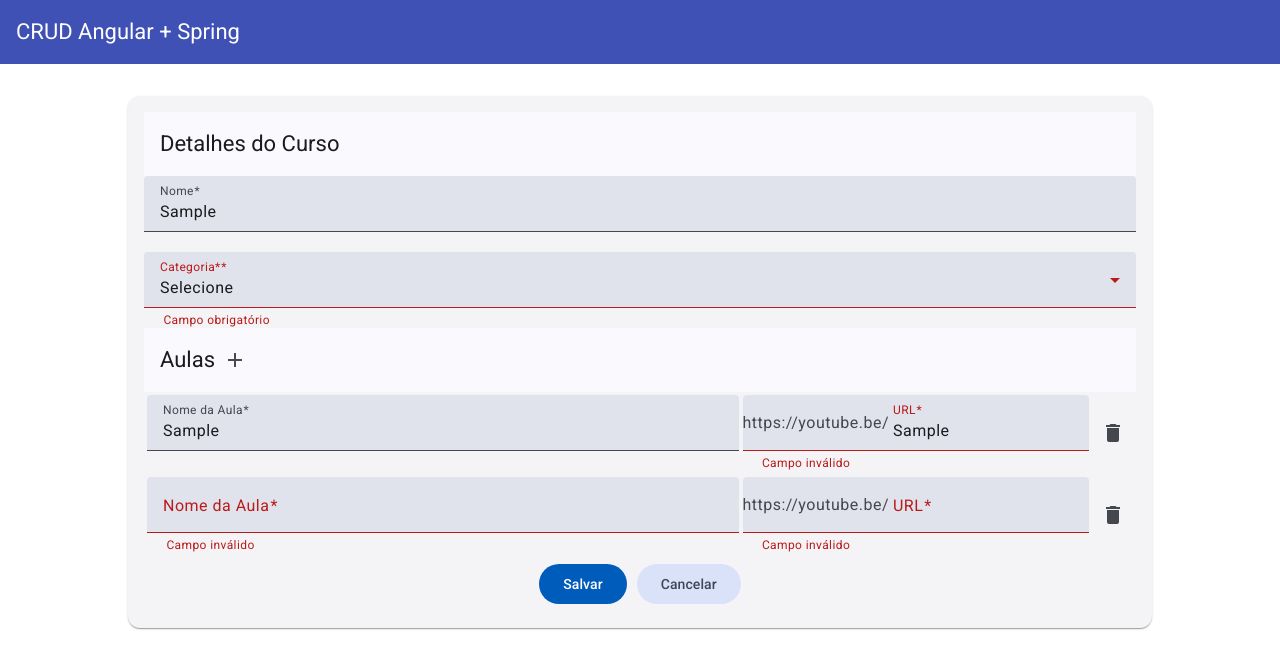
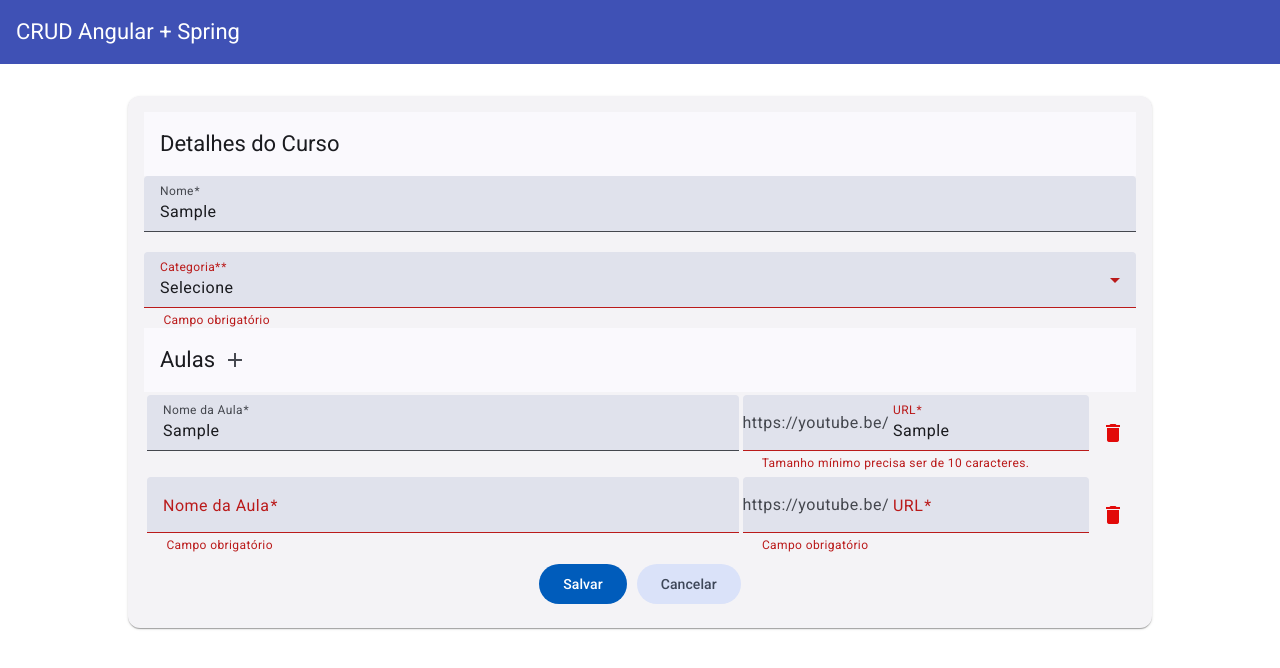
Before and after one commit to michaelconceicao796-byte/crud-angular, an Angular app: page /cursos/new in a window 1280 px wide. Both pictures are taken after typing "Sample", "Sample", "Sample" into the empty fields and a click on the button "add". Shown: the top 668 px of the page. Built offline with nearby package versions, Linux system fonts and the light colour scheme.

Commit message:
crud-angular
Alterado

```diff
--- a/src/app/cursos/containers/curso-form/curso-form.component.html
+++ b/src/app/cursos/containers/curso-form/curso-form.component.html
@@ -24,7 +24,7 @@
         />
 
         <mat-error *ngIf="form.get('name')?.invalid">
-          {{ getErrorMessage('name') }}
+          {{ formUtils.getErrorMessage(form, 'name') }}
         </mat-error>
       </mat-form-field>
 
@@ -38,7 +38,7 @@
         </mat-select>
 
         <mat-error *ngIf="form.get('category')?.invalid">
-          {{ getErrorMessage('category') }}
+          {{ formUtils.getErrorMessage(form, 'category') }}
         </mat-error>
       </mat-form-field>
 
@@ -49,7 +49,8 @@
         </button>
       </mat-toolbar>
 
-      <mat-error *ngIf="isFormArrayRequired()" class="form-array-error">
+      <mat-error *ngIf="formUtils.isFormArrayRequired(form, 'lessons')"
+        class="form-array-error">
         Adicione pelo menos uma aula
       </mat-error>
 
@@ -62,7 +63,8 @@
               <mat-label>Nome da Aula</mat-label>
               <input matInput formControlName="name"/>
             <mat-error *ngIf="getLessonsFormArray()[i].get('name')?.invalid">
-            Campo inválido</mat-error>
+              {{ formUtils.getFormArrayFieldErrorMessage(form, 'lessons', 'name', i) }}
+            </mat-error>
             </mat-form-field>
           </td>
           <td style="width: 30%">
@@ -71,12 +73,13 @@
               <span matPrefix>https://youtube.be/</span>
               <input matInput formControlName="youtubeUrl"/>
             <mat-error *ngIf="getLessonsFormArray()[i].get('youtubeUrl')?.invalid">
-            Campo inválido</mat-error>
+              {{ formUtils.getFormArrayFieldErrorMessage(form, 'lessons', 'youtubeUrl', i) }}
+            </mat-error>
             </mat-form-field>
           </td>
           <td>
-        <button mat-icon-button color="warning" (click)="removeLesson(i)">
-          <mat-icon aria-label="Remover a aula">delete</mat-icon>
+        <button mat-icon-button color="warning" (click)="removeLesson(i)" class="action-column">
+          <mat-icon aria-label="Remover a aula" class="delete-button">delete</mat-icon>
         </button>
           </td>
         </tr>
--- a/src/app/cursos/containers/curso-form/curso-form.component.ts
+++ b/src/app/cursos/containers/curso-form/curso-form.component.ts
@@ -7,6 +7,7 @@ import { CursosService } from '../../services/cursos.service';
 import { MatSnackBar } from '@angular/material/snack-bar';
 import { Curso } from '../../model/curso';
 import { Lesson } from '../../model/lesson';
+import { FormUtilsService } from '../../../pasta/form/form-utils.service';
 
 @Component({
   selector: 'app-curso-form',
@@ -24,7 +25,8 @@ export class CursoFormComponent implements OnInit {
     private readonly service: CursosService,
     private readonly snackBar: MatSnackBar,
     private readonly location: Location,
-    private readonly route: ActivatedRoute,) {
+    private readonly route: ActivatedRoute,
+    public formUtils: FormUtilsService) {
   }
 
   ngOnInit(): void {
@@ -38,10 +40,8 @@ this.form = this.formBuilder.group({
     Validators.maxLength(100)]],
   category: [curso?.category ?? '', [Validators.required]],
   lessons: this.formBuilder.array(this.retrieveLessons(curso), Validators.required)
-});
-  console.log(this.form);
-  console.log(this.form.value);
-  }
+  });
+}
 
   private retrieveLessons(curso: Curso) {
     const lessons = [];
@@ -86,7 +86,7 @@ this.form = this.formBuilder.group({
     this.service.save(this.form.value)
       .subscribe(result => this.onSuccess(), error => this.onError());
   } else {
-    alert('Formulário inválido');
+    this.formUtils.validateAllFormFields(this.form);
   }
 }
 
@@ -102,29 +102,4 @@ this.form = this.formBuilder.group({
   private onError() {
     this.snackBar.open('Erro ao salvar curso.', '', { duration: 3000 });
   }
-
-  getErrorMessage(fieldName: string){
-    const field = this.form.get(fieldName);
-
-    if (field?.hasError('required')){
-      return 'Campo obrigatório';
-    }
-
-    if (field?.hasError('minlength')){
-      const requiredLength = field.errors ? field.errors['minlength']['requiredLength']: 5;
-      return `Tamanho mínimo precisa ser de ${requiredLength} caracteres.`;
-    }
-
-    if (field?.hasError('maxlength')){
-      const requiredLength = field.errors ? field.errors['maxlength']['requiredLength']: 100;
-      return `Tamanho máximo excedido de ${requiredLength} caracteres.`;
-    }
-
-    return 'Campo inválido';
-  }
-
-  isFormArrayRequired() {
-    const lessons = this.form.get('lessons') as UntypedFormArray;
-    return !lessons.valid && lessons.hasError('required') && lessons.touched;
-  }
 }
--- a/src/app/pasta/form/form-utils.service.ts
+++ b/src/app/pasta/form/form-utils.service.ts
@@ -7,6 +7,18 @@ import { UntypedFormArray, UntypedFormControl, UntypedFormGroup } from '@angular
 export class FormUtilsService {
 
   constructor() { }
+
+  validateAllFormFields(formGroup: UntypedFormGroup | UntypedFormArray) {
+    Object.keys(formGroup.controls).forEach(field => {
+      const control = formGroup.get(field);
+      if (control instanceof UntypedFormControl) {
+        control.markAsTouched({ onlySelf: true });
+      } else if (control instanceof UntypedFormGroup || control instanceof UntypedFormArray) {
+        control.markAsTouched({ onlySelf: true });
+        this.validateAllFormFields(control);
+      }
+    });
+  }
 
   getErrorMessage(formGroup: UntypedFormGroup,fieldName: string){
     const field = formGroup.get(fieldName) as UntypedFormControl;
@@ -28,10 +40,18 @@ export class FormUtilsService {
       return `Tamanho máximo excedido de ${requiredLength} caracteres.`;
     }
 
-    return 'Campo inválido';
+    return 'Campo obrigatório';
   }
 
-  getFormArrayFieldErrorMessage(formGroup: UntypedFormGroup, formArrayName: string) {
+  getFormArrayFieldErrorMessage(formGroup: UntypedFormGroup, formArrayName: string, fieldName: string,
+     index: number) {
     const formArray = formGroup.get(formArrayName) as UntypedFormArray;
+    const field = formArray.controls[index].get(fieldName) as UntypedFormControl;
+    return this.getErrorMessageFormField(field);
+  }
+
+  isFormArrayRequired(formGroup: UntypedFormGroup, formArrayName: string) {
+    const formArray = formGroup.get(formArrayName) as UntypedFormArray;
+    return !formArray.valid && formArray.hasError('required') && formArray.touched;
   }
 }
```
